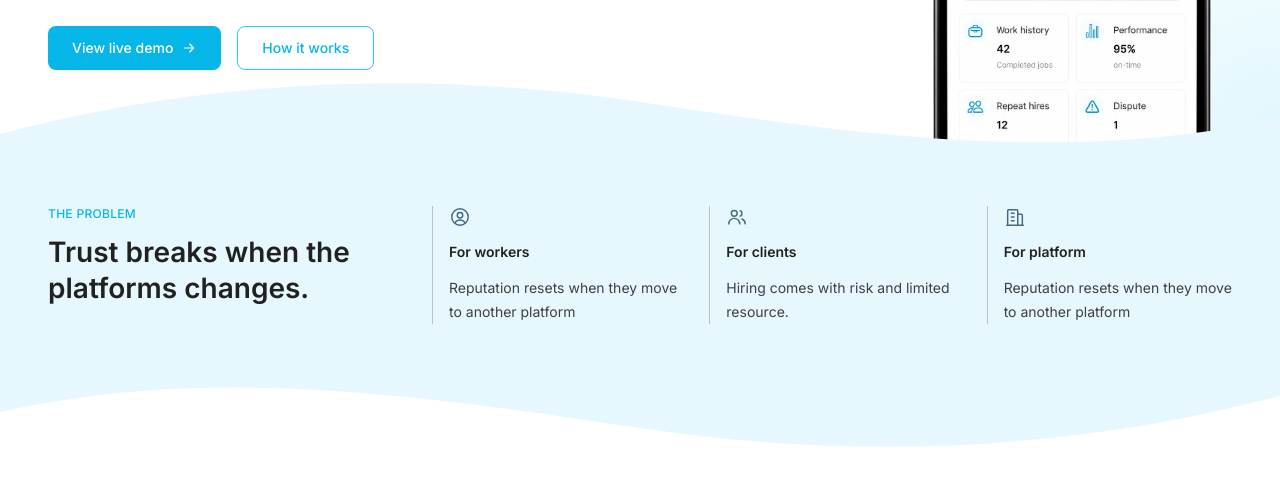
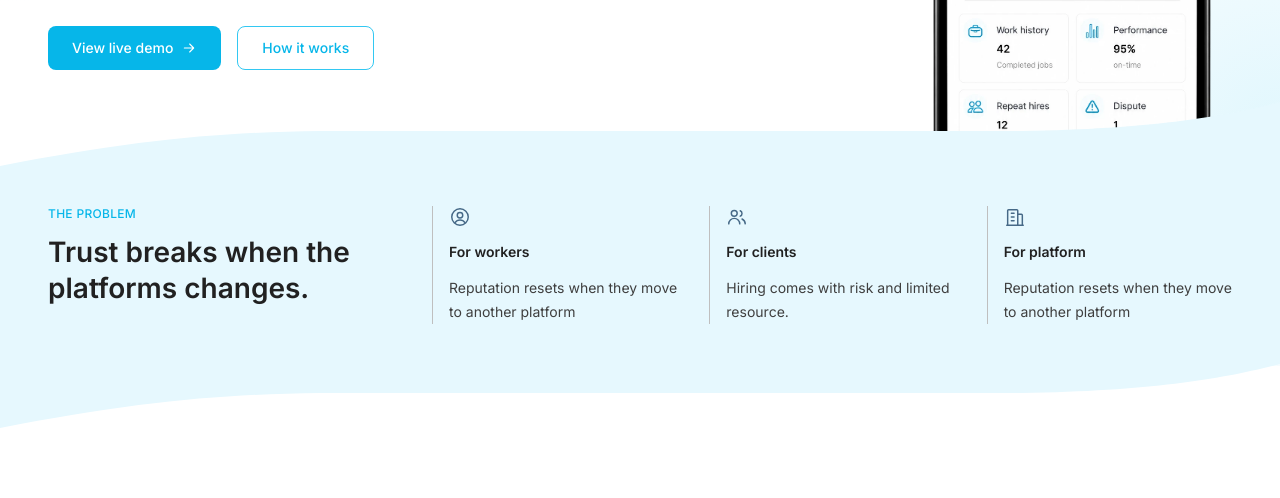
Before and after one commit to trybenode/hackathon-, a Next.js app in the folder frontend/: page / in a window 1280 px wide. Shown: the part 454-952 px from the top of the page. Built offline with nearby package versions, Linux system fonts and the light colour scheme; no server answers.

Commit message:
fix: draw the problem band's edges as the design's gentler curve

```diff
--- a/frontend/src/components/landing/Problem.tsx
+++ b/frontend/src/components/landing/Problem.tsx
@@ -13,8 +13,8 @@ const AUDIENCES = [
 
 export function Problem() {
   return (
-    <section aria-labelledby="problem-heading" className="relative -mt-12 lg:-mt-24">
-      <Wave />
+    <section aria-labelledby="problem-heading" className="relative -mt-8 lg:-mt-16">
+      <Wave edge="top" />
       <div className="bg-primary-50">
         <div className={`${CONTAINER} grid gap-10 py-10 lg:grid-cols-[minmax(0,320px)_1fr] lg:gap-16`}>
           <div className="flex flex-col gap-3">
@@ -34,7 +34,7 @@ export function Problem() {
           </ul>
         </div>
       </div>
-      <Wave flip />
+      <Wave edge="bottom" />
     </section>
   );
 }
--- a/frontend/src/components/landing/Wave.tsx
+++ b/frontend/src/components/landing/Wave.tsx
@@ -1,18 +1,21 @@
 import { cn } from "@/lib/cn";
 
 /**
- * The soft light-blue curve between the hero and the problem band. A drawn
- * stand-in for the Figma's wave until it is exported.
+ * One edge of the problem band. As in the design, both edges share one
+ * shape, rising gently left to right: a soft bend near each side and level
+ * across the middle. "top" fills below the edge, "bottom" fills above it.
  */
-export function Wave({ flip = false, className }: { flip?: boolean; className?: string }) {
+const EDGE = "M0 64C150 38 250 30 360 29H1150C1300 27 1380 14 1440 0";
+
+export function Wave({ edge, className }: { edge: "top" | "bottom"; className?: string }) {
   return (
     <svg
-      viewBox="0 0 1440 96"
+      viewBox="0 0 1440 64"
       preserveAspectRatio="none"
       aria-hidden
-      className={cn("block h-12 w-full text-primary-50 lg:h-24", flip && "rotate-180", className)}
+      className={cn("block h-8 w-full text-primary-50 lg:h-16", className)}
     >
-      <path fill="currentColor" d="M0 64C240 8 480 0 720 32s480 64 720 16v48H0z" />
+      <path fill="currentColor" d={edge === "top" ? `${EDGE}V64Z` : `${EDGE}H0Z`} />
     </svg>
   );
 }
```
